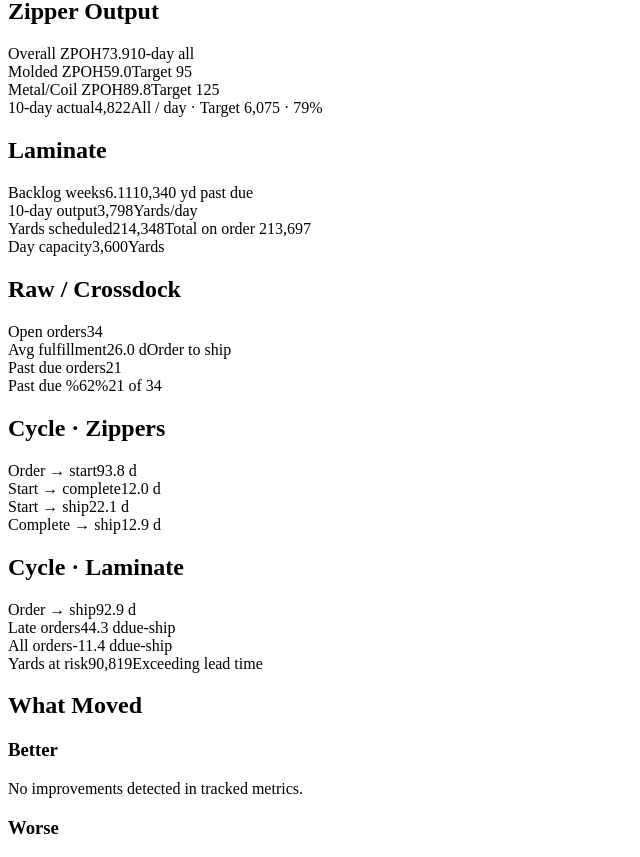
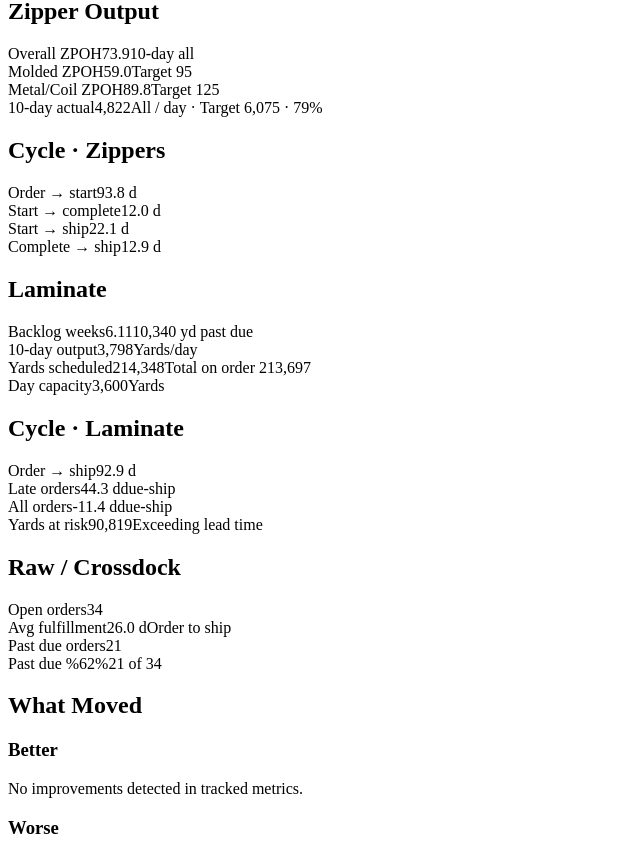
Before and after one commit to jakubt-stack/KPI, a React (Vite) app: page / in a window 1280 px wide. Shown: the part 740-1597 px from the top of the page, without its empty margins (0-640 px from the left). Built offline with nearby package versions, Linux system fonts and the light colour scheme; the HTML template or start-up script is replaced by a standard one.

Commit message:
Update Lenzip KPI dashboard data (2026-10-29)

```diff
--- a/src/App.jsx
+++ b/src/App.jsx
@@ -208,10 +208,10 @@ export default function App() {
         <Block title="Quality" className="quality" tiles={data.quality} />
         <Block title="Zipper Delivery" className="delivery" tiles={data.delivery} />
         <Block title="Zipper Output" className="output" tiles={data.output} />
+        <Block title="Cycle · Zippers" className="cycle-zip" tiles={data.cycleZip} />
         <Block title="Laminate" className="laminate" tiles={data.laminate} />
+        <Block title="Cycle · Laminate" className="cycle-lam" tiles={data.cycleLam} />
         <Block title="Raw / Crossdock" className="raw" tiles={data.raw} />
-        <Block title="Cycle · Zippers" className="cycle-zip" tiles={data.cycleZip} />
-        <Block title="Cycle · Laminate" className="cycle-lam" tiles={data.cycleLam} />
         <section className="block movers">
           <h2>What Moved</h2>
           <div className="movers-grid">
--- a/src/styles.css
+++ b/src/styles.css
@@ -7,13 +7,13 @@ header { background: #000; padding: 0.4rem 1rem; display: flex; justify-content:
 main { height: calc(100% - 90px); padding: 0.4rem; display: grid; grid-template-columns: repeat(4, 1fr); grid-template-rows: repeat(3, 1fr) auto; gap: 0.4rem; }
 .block { background: #1e293b; border-radius: 6px; overflow: hidden; display: flex; flex-direction: column; }
 .block h2 { font-size: 1rem; font-weight: 600; padding: 0.25rem 0.5rem; color: white; text-transform: uppercase; letter-spacing: 0.5px; }
-.safety h2 { background: #475569; }
-.quality h2 { background: #b91c1c; }
+.safety h2 { background: #374151; }
+.quality h2 { background: #4B5320; }
 .delivery h2 { background: #1d4ed8; }
-.output h2 { background: #047857; }
+.output h2 { background: #1d4ed8; }
 .laminate h2 { background: #7c3aed; }
-.raw h2 { background: #0e7490; }
-.cycle-zip h2 { background: #4338ca; }
+.raw h2 { background: #F0E1B0; color: #1F2937; }
+.cycle-zip h2 { background: #1d4ed8; }
 .cycle-lam h2 { background: #7c3aed; }
 .movers h2 { background: #334155; }
 .tiles { display: grid; grid-template-columns: repeat(2, 1fr); flex: 1; }
```
